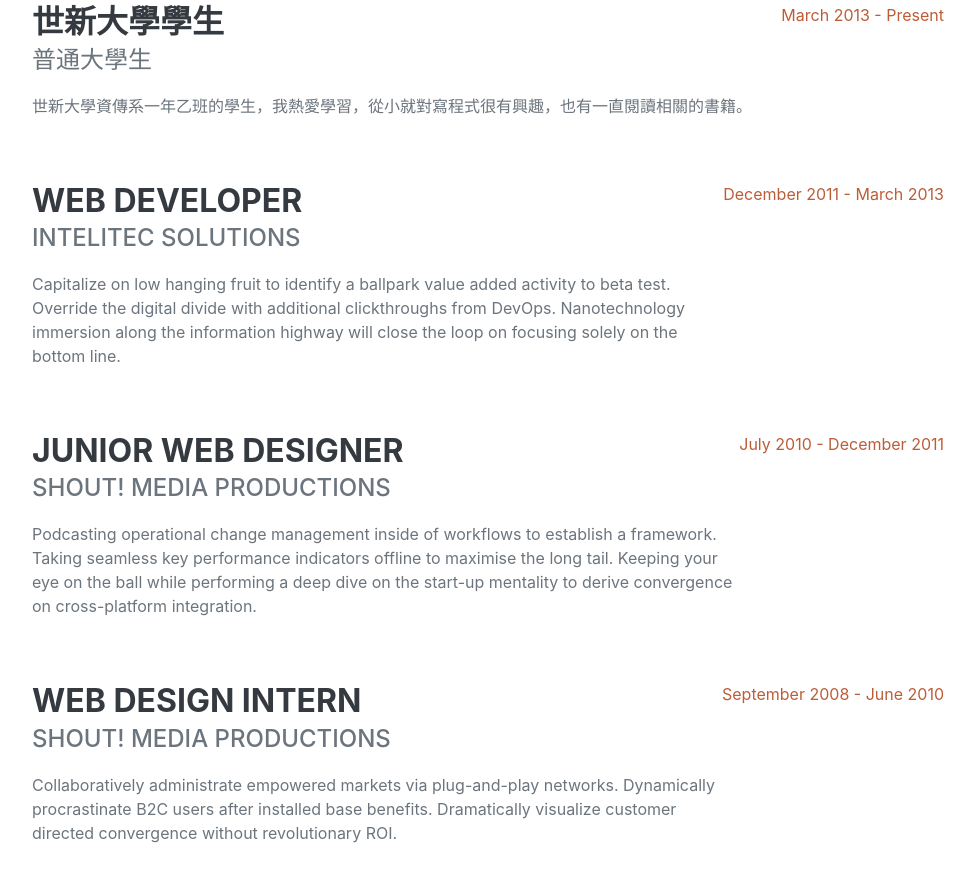
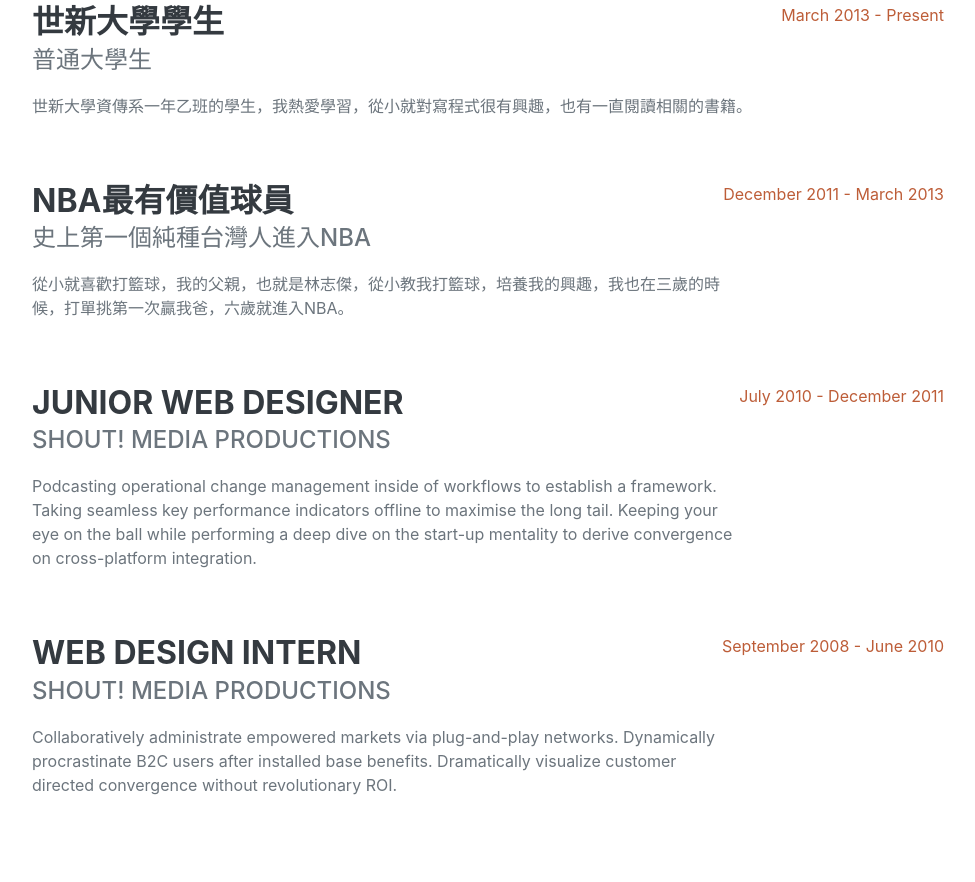
Before and after one commit to user011291/leo99925.github.io, a plain HTML site: page index.html in a window 1280 px wide. Shown: the part 993-1875 px from the top of the page, without its empty margins (288-1263 px from the left). Drawn offline with nearby package versions, Linux system fonts and the light colour scheme.

Commit message:
Update index.html
介紹

```diff
--- a/index.html
+++ b/index.html
@@ -72,9 +72,9 @@
                     </div>
                     <div class="d-flex flex-column flex-md-row justify-content-between mb-5">
                         <div class="flex-grow-1">
-                            <h3 class="mb-0">Web Developer</h3>
-                            <div class="subheading mb-3">Intelitec Solutions</div>
-                            <p>Capitalize on low hanging fruit to identify a ballpark value added activity to beta test. Override the digital divide with additional clickthroughs from DevOps. Nanotechnology immersion along the information highway will close the loop on focusing solely on the bottom line.</p>
+                            <h3 class="mb-0">nba最有價值球員</h3>
+                            <div class="subheading mb-3">史上第一個純種台灣人進入NBA</div>
+                            <p>從小就喜歡打籃球，我的父親，也就是林志傑，從小教我打籃球，培養我的興趣，我也在三歲的時候，打單挑第一次贏我爸，六歲就進入NBA。</p>
                         </div>
                         <div class="flex-shrink-0"><span class="text-primary">December 2011 - March 2013</span></div>
                     </div>
```
